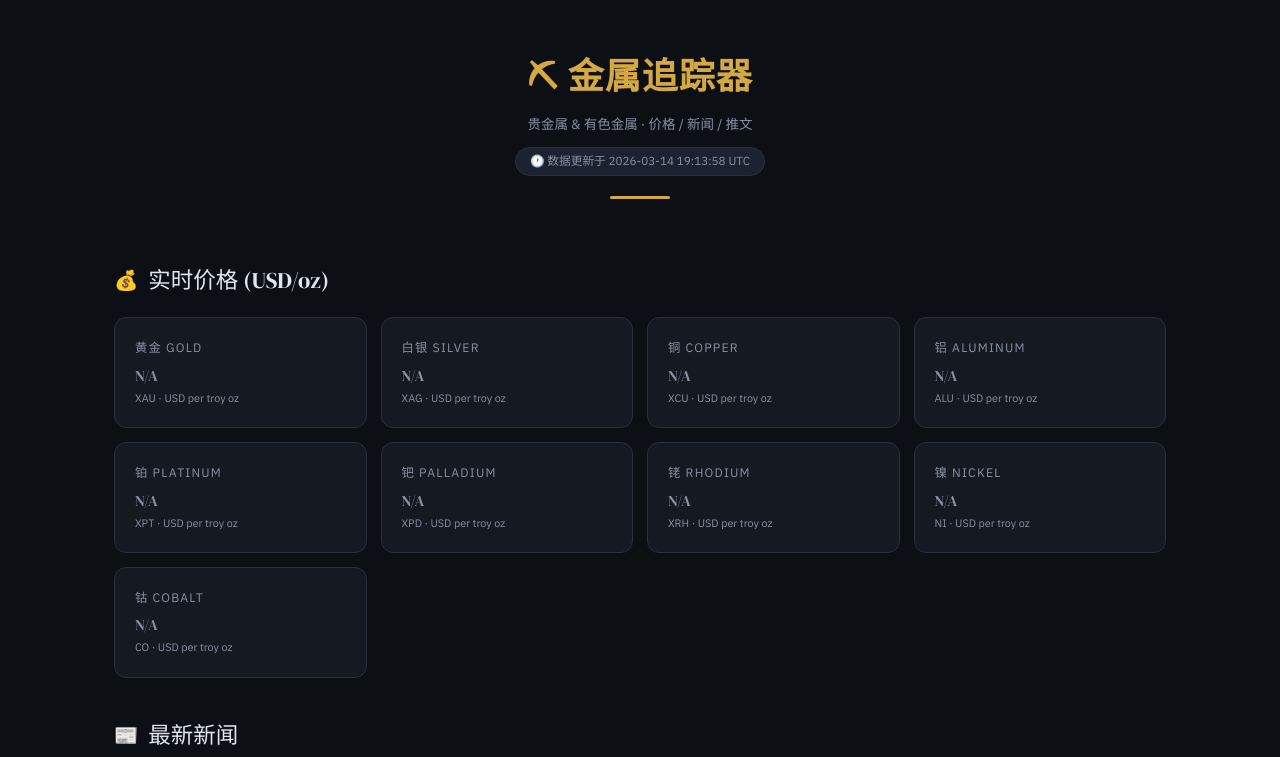
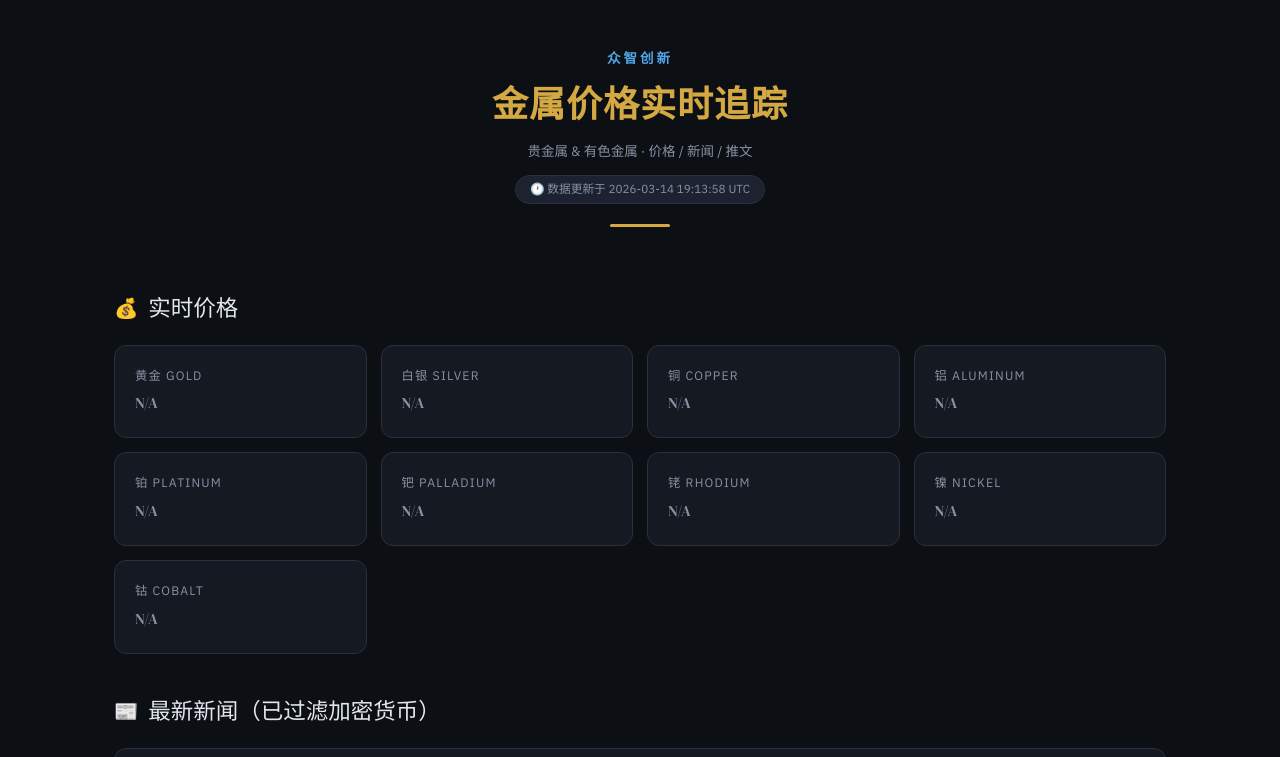
Before and after one commit to blulubing/metals-tracker, a plain HTML site: page index.html in a window 1280 px wide. Shown: the top 757 px of the page. Drawn offline with Linux system fonts and the light colour scheme.

Commit message:
Update index.html

```diff
--- a/index.html
+++ b/index.html
@@ -3,14 +3,12 @@
 <head>
 <meta charset="UTF-8">
 <meta name="viewport" content="width=device-width, initial-scale=1.0">
-<title>金属追踪器 — Metals Tracker</title>
+<title>众智创新 · 金属价格实时追踪</title>
 
-<!-- Google Fonts -->
 <link rel="preconnect" href="https://fonts.googleapis.com">
 <link href="https://fonts.googleapis.com/css2?family=DM+Serif+Display&family=IBM+Plex+Sans:wght@400;500;600&family=Noto+Sans+SC:wght@400;500;700&display=swap" rel="stylesheet">
 
 <style>
-/* ========== CSS Variables ========== */
 :root {
   --bg:        #0c0f14;
   --surface:   #151921;
@@ -26,8 +24,6 @@
   --font-display: 'DM Serif Display', 'Noto Sans SC', serif;
   --font-body:    'IBM Plex Sans', 'Noto Sans SC', sans-serif;
 }
-
-/* ========== Reset & Base ========== */
 *, *::before, *::after { box-sizing: border-box; margin: 0; padding: 0; }
 html { font-size: 15px; scroll-behavior: smooth; }
 body {
@@ -37,13 +33,11 @@ body {
   min-height: 100vh;
   line-height: 1.6;
 }
-
-/* ========== Utility ========== */
 .container { max-width: 1100px; margin: 0 auto; padding: 0 24px; }
 a { color: var(--accent); text-decoration: none; transition: color .2s; }
 a:hover { color: var(--gold); }
 
-/* ========== Header ========== */
+/* Header */
 .header {
   padding: 48px 0 24px;
   text-align: center;
@@ -64,6 +58,14 @@ a:hover { color: var(--gold); }
   color: var(--gold);
   letter-spacing: 1px;
 }
+.header .brand {
+  color: var(--accent);
+  font-size: 0.9rem;
+  font-weight: 600;
+  letter-spacing: 3px;
+  text-transform: uppercase;
+  margin-bottom: 6px;
+}
 .header .subtitle {
   color: var(--text2);
   margin-top: 8px;
@@ -80,10 +82,8 @@ a:hover { color: var(--gold); }
   color: var(--text2);
 }
 
-/* ========== Section ========== */
-.section {
-  margin-top: 40px;
-}
+/* Sections */
+.section { margin-top: 40px; }
 .section-title {
   font-family: var(--font-display);
   font-size: 1.5rem;
@@ -92,11 +92,9 @@ a:hover { color: var(--gold); }
   align-items: center;
   gap: 10px;
 }
-.section-title .icon {
-  font-size: 1.3rem;
-}
+.section-title .icon { font-size: 1.3rem; }
 
-/* ========== Price Grid ========== */
+/* Price Grid */
 .price-grid {
   display: grid;
   grid-template-columns: repeat(auto-fill, minmax(220px, 1fr));
@@ -135,7 +133,7 @@ a:hover { color: var(--gold); }
   margin-top: 2px;
 }
 
-/* ========== News / Tweet List ========== */
+/* News / Tweet List */
 .list-card {
   background: var(--surface);
   border: 1px solid var(--border);
@@ -165,7 +163,7 @@ a:hover { color: var(--gold); }
   line-height: 1.5;
 }
 
-/* ========== Empty / Loading ========== */
+/* Empty / Loading */
 .empty-state {
   text-align: center;
   padding: 40px;
@@ -185,7 +183,7 @@ a:hover { color: var(--gold); }
 }
 @keyframes spin { to { transform: rotate(360deg); } }
 
-/* ========== Footer ========== */
+/* Footer */
 .footer {
   text-align: center;
   padding: 48px 0 32px;
@@ -193,16 +191,14 @@ a:hover { color: var(--gold); }
   font-size: 0.78rem;
 }
 
-/* ========== Animations ========== */
+/* Animations */
 @keyframes fadeUp {
   from { opacity: 0; transform: translateY(16px); }
   to   { opacity: 1; transform: translateY(0); }
 }
-.fade-up {
-  animation: fadeUp .5s ease-out both;
-}
+.fade-up { animation: fadeUp .5s ease-out both; }
 
-/* ========== Responsive ========== */
+/* Responsive */
 @media (max-width: 600px) {
   .header h1 { font-size: 1.7rem; }
   .price-grid { grid-template-columns: repeat(2, 1fr); gap: 10px; }
@@ -213,17 +209,17 @@ a:hover { color: var(--gold); }
 </head>
 <body>
 
-<!-- ========== Header ========== -->
 <div class="container">
   <div class="header">
-    <h1>⛏ 金属追踪器</h1>
+    <div class="brand">众智创新</div>
+    <h1>金属价格实时追踪</h1>
     <div class="subtitle">贵金属 & 有色金属 · 价格 / 新闻 / 推文</div>
     <div class="update-badge" id="updateTime">加载中...</div>
   </div>
 
   <!-- Prices -->
   <div class="section">
-    <div class="section-title"><span class="icon">💰</span> 实时价格 (USD/oz)</div>
+    <div class="section-title"><span class="icon">💰</span> 实时价格</div>
     <div class="price-grid" id="priceGrid">
       <div class="empty-state"><div class="loading-spinner"></div><br>正在加载价格...</div>
     </div>
@@ -231,7 +227,7 @@ a:hover { color: var(--gold); }
 
   <!-- News -->
   <div class="section">
-    <div class="section-title"><span class="icon">📰</span> 最新新闻</div>
+    <div class="section-title"><span class="icon">📰</span> 最新新闻（已过滤加密货币）</div>
     <div id="newsList">
       <div class="empty-state"><div class="loading-spinner"></div><br>正在加载新闻...</div>
     </div>
@@ -246,15 +242,13 @@ a:hover { color: var(--gold); }
   </div>
 
   <div class="footer">
-    Metals Tracker · 数据由 MetalpriceAPI / NewsAPI / X API 提供<br>
-    页面每次打开时自动读取最新 data.json
+    众智创新 · 金属价格实时追踪<br>
+    数据由 Metals.dev / NewsAPI / X API 提供
   </div>
 </div>
 
-<!-- ========== JavaScript ========== -->
 <script>
 (async function () {
-  // ---- 读取 data.json ----
   let data;
   try {
     const resp = await fetch('data.json');
@@ -268,30 +262,31 @@ a:hover { color: var(--gold); }
     return;
   }
 
-  // ---- 更新时间 ----
+  // 更新时间
   document.getElementById('updateTime').textContent =
     '🕐 数据更新于 ' + (data.updated_at || '未知');
 
-  // ---- 渲染价格卡片 ----
+  // 渲染价格卡片
   const priceGrid = document.getElementById('priceGrid');
   if (data.prices && data.prices.length) {
     priceGrid.innerHTML = data.prices.map((p, i) => {
-      const priceText = p.price_usd_per_oz != null
-        ? `$${Number(p.price_usd_per_oz).toLocaleString()}`
+      const hasPrice = p.price_usd != null;
+      const priceText = hasPrice
+        ? `$${Number(p.price_usd).toLocaleString(undefined, {minimumFractionDigits: 2, maximumFractionDigits: 2})}`
         : 'N/A';
-      const cls = p.price_usd_per_oz != null ? '' : ' na';
+      const cls = hasPrice ? '' : ' na';
       return `
         <div class="price-card fade-up" style="animation-delay:${i * 60}ms">
           <div class="metal-name">${escHtml(p.name)}</div>
           <div class="metal-price${cls}">${priceText}</div>
-          <div class="metal-unit">${p.code} · USD per troy oz</div>
+          <div class="metal-unit">${escHtml(p.unit || '')}</div>
         </div>`;
     }).join('');
   } else {
     priceGrid.innerHTML = '<div class="empty-state">暂无价格数据</div>';
   }
 
-  // ---- 渲染新闻 ----
+  // 渲染新闻
   const newsList = document.getElementById('newsList');
   if (data.news && data.news.length) {
     newsList.innerHTML = data.news.map((n, i) => `
@@ -307,7 +302,7 @@ a:hover { color: var(--gold); }
     newsList.innerHTML = '<div class="empty-state">暂无新闻</div>';
   }
 
-  // ---- 渲染推文 ----
+  // 渲染推文
   const tweetList = document.getElementById('tweetList');
   if (data.tweets && data.tweets.length) {
     tweetList.innerHTML = data.tweets.map((t, i) => `
@@ -322,7 +317,6 @@ a:hover { color: var(--gold); }
     tweetList.innerHTML = '<div class="empty-state">未获取到推文（可能未配置 Twitter API）</div>';
   }
 
-  // ---- 工具函数 ----
   function escHtml(s) {
     const d = document.createElement('div');
     d.textContent = s || '';
```
